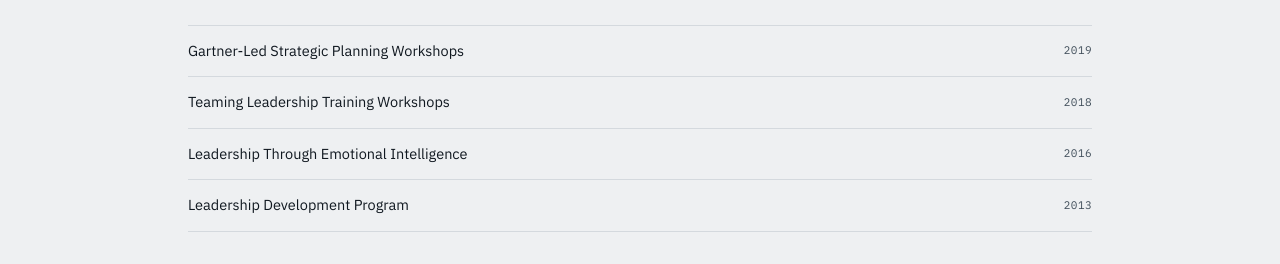
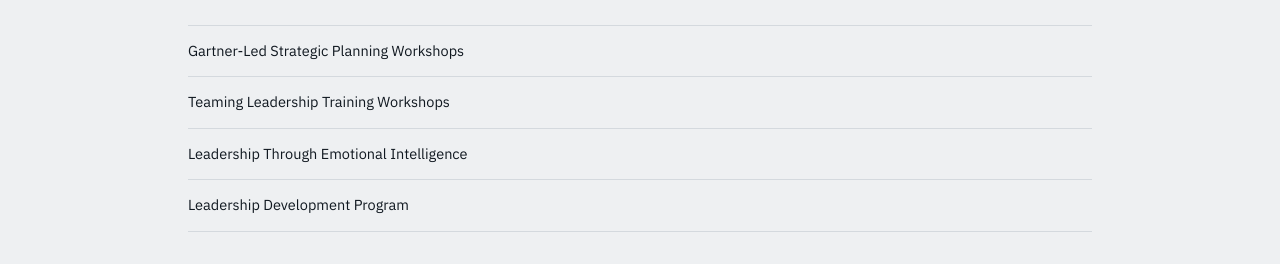
Before and after one commit to michaellinek/resume, a plain HTML site: page index.html in a window 1280 px wide. Shown: the part 3790-4054 px from the top of the page. Drawn offline with Linux system fonts and the light colour scheme.

Commit message:
Removed years for Professional Development

```diff
--- a/index.html
+++ b/index.html
@@ -535,19 +535,15 @@
     <div class="cert-track">
       <div class="cert-item" style="grid-template-columns:1fr 130px;">
         <span class="name">Gartner-Led Strategic Planning Workshops</span>
-        <span class="status" style="color:var(--ink-600);">2019</span>
       </div>
       <div class="cert-item" style="grid-template-columns:1fr 130px;">
         <span class="name">Teaming Leadership Training Workshops</span>
-        <span class="status" style="color:var(--ink-600);">2018</span>
       </div>
       <div class="cert-item" style="grid-template-columns:1fr 130px;">
         <span class="name">Leadership Through Emotional Intelligence</span>
-        <span class="status" style="color:var(--ink-600);">2016</span>
       </div>
       <div class="cert-item" style="grid-template-columns:1fr 130px;">
         <span class="name">Leadership Development Program</span>
-        <span class="status" style="color:var(--ink-600);">2013</span>
       </div>
     </div>
   </section>
```
